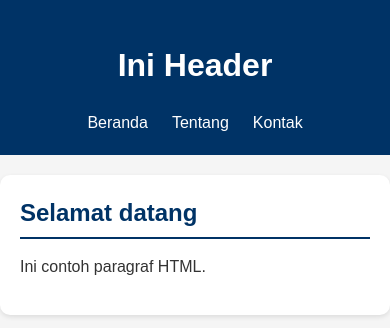
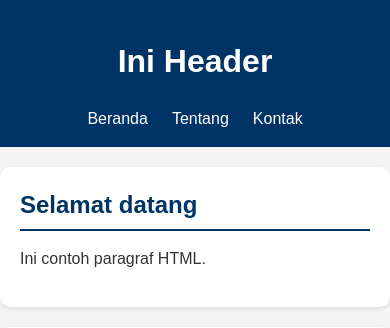
Before and after one commit to 2511500084-PWD-GBD1J-25260/2511500084-PWD-GB1J-2526, a PHP site: page /pertemuan-04/index.html in a window 390 px wide. Shown: the top 328 px of the page. Run offline with PHP 8.4, Linux system fonts and the light colour scheme.

Commit message:
styling header mode mobile

```diff
--- a/pertemuan-04/style.css
+++ b/pertemuan-04/style.css
@@ -167,4 +167,12 @@ header li a {
       background-color: #cc04a1;
       transform: translateY(1px);
     }
-  }
+    @media (Max-width: 600px) {
+      header {
+        padding: 16px;
+        position: sticky;
+        top: 0;
+        z-index: 1000;
+      }
+    }
+    }
```
Also changed, not shown: pertemuan-04/README.md.
